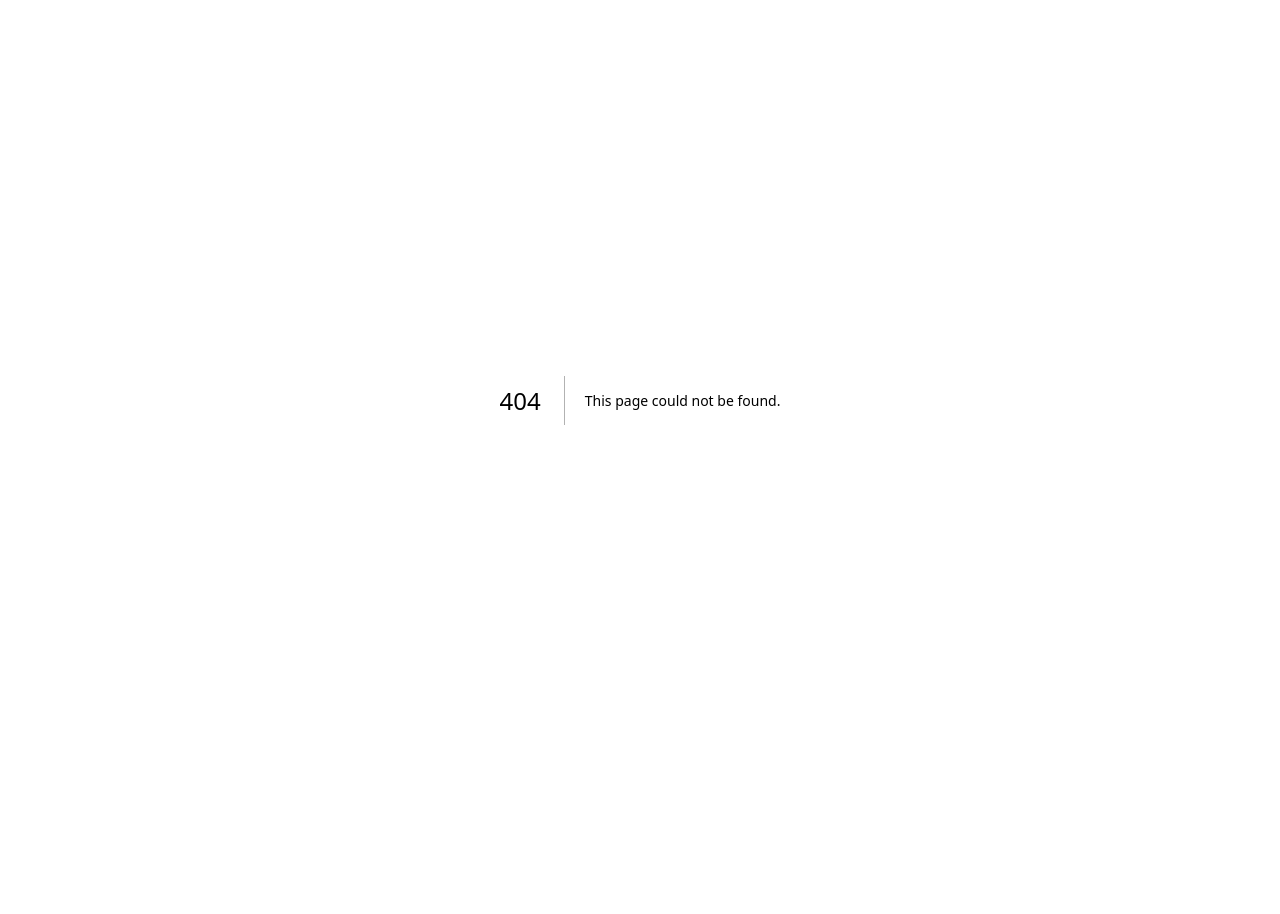
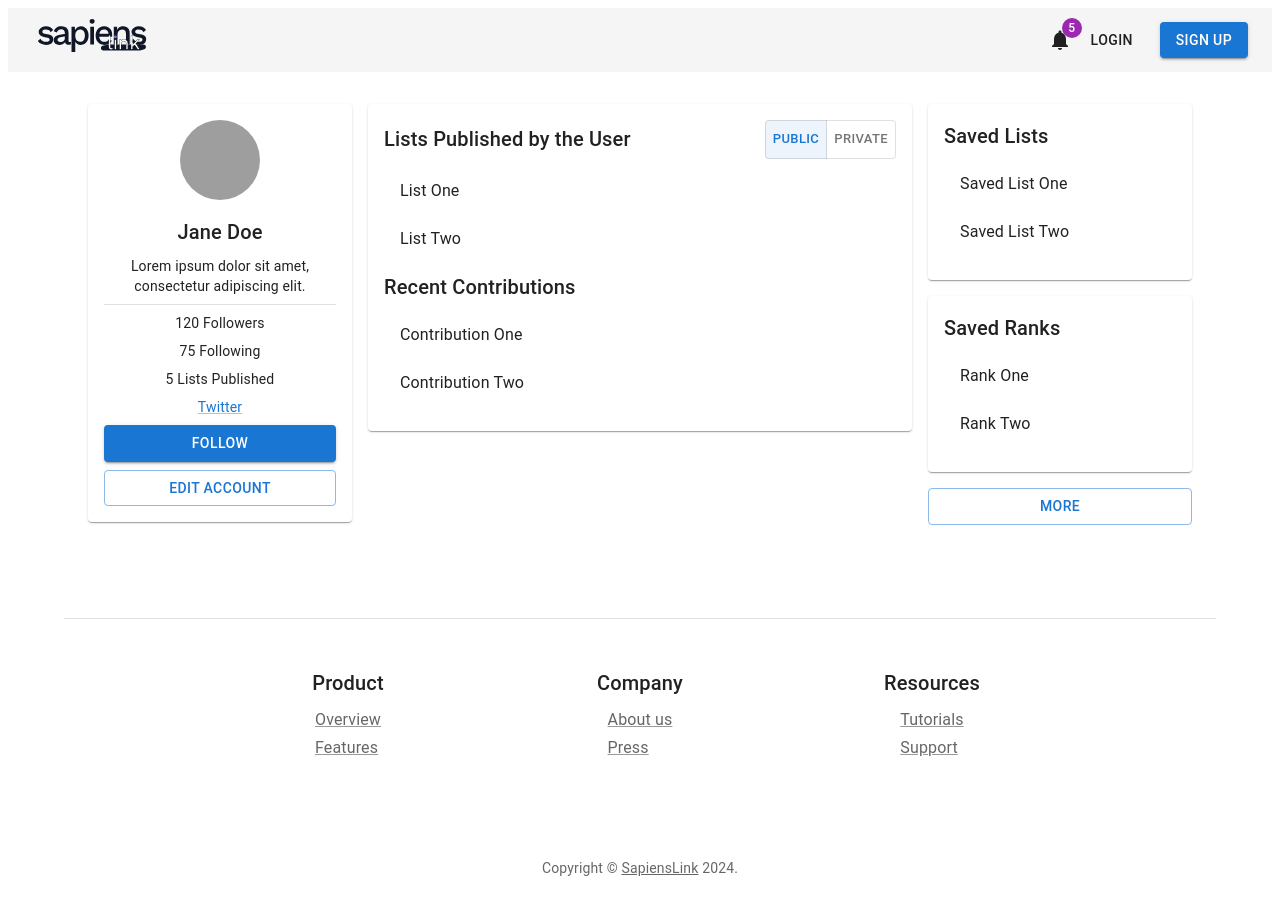
Before and after one commit to pierpaolo28/sapiensLink, a Next.js app in the folder frontend/: page /user_profile in a window 1280 px wide. Before the commit this address had no page. Shown: the top 914 px of the page. Before the commit the page ends 800 px from the top, so only its background shows below. Built offline with nearby package versions, Linux system fonts and the light colour scheme; grey boxes are pictures that could not be loaded.

Commit message:
user profile page creation

```diff
--- /dev/null
+++ b/frontend/pages/user_profile.tsx
@@ -0,0 +1,191 @@
+import React, { useState } from 'react';
+import {
+    Box,
+    Container,
+    Grid,
+    Paper,
+    Typography,
+    Button,
+    List,
+    ListItem,
+    ListItemText,
+    Avatar,
+    Link,
+    ToggleButtonGroup,
+    ToggleButton,
+    Divider
+} from '@mui/material';
+import AppLayout from "@/components/AppLayout";
+
+export default function UserProfilePage() {
+    // Example user data
+    const userProfile = {
+        name: 'Jane Doe',
+        imageUrl: '/path/to/user-avatar.jpg', // Replace with actual image path
+        bio: 'Lorem ipsum dolor sit amet, consectetur adipiscing elit.',
+        followersCount: 120, // Sample data
+        followingCount: 75, // Sample data
+        listsPublishedCount: 5, // Sample data
+        socialMedia: {
+            twitter: 'https://twitter.com/janedoe', // Replace with actual Twitter profile link
+        },
+        // ... other profile data
+    };
+    // Example data
+    const userLists = [
+        'List One',
+        'List Two',
+        // ... more lists
+    ];
+    const savedLists = [
+        'Saved List One',
+        'Saved List Two',
+        // ... more saved lists
+    ];
+
+    const savedRanks = [
+        'Rank One',
+        'Rank Two',
+        // ... more saved ranks
+    ];
+
+    const recentContributions = [
+        'Contribution One',
+        'Contribution Two',
+        // ... more contributions
+    ];
+
+    const [listVisibility, setListVisibility] = useState('public');
+
+    const handleListVisibility = (event: any, newVisibility: any) => {
+        if (newVisibility !== null) {
+            setListVisibility(newVisibility);
+        }
+    };
+
+    // Function to handle 'More' button click
+    const handleMoreClick = () => {
+        // Logic to handle 'More' button click
+        console.log("More button clicked");
+        // Potentially update state to show more items or navigate to a different view
+    };
+
+    return (
+        <AppLayout>
+            <Container maxWidth="lg">
+                <Box sx={{ my: 4 }}>
+                    <Grid container spacing={2}>
+                        {/* User profile info and buttons */}
+                        <Grid item xs={12} sm={4} md={3}>
+                            <Paper sx={{ p: 2, textAlign: 'center', mb: 2 }}>
+                                <Avatar
+                                    alt={userProfile.name}
+                                    src={userProfile.imageUrl}
+                                    sx={{ width: 80, height: 80, mx: 'auto' }}
+                                />
+                                <Typography variant="h6" sx={{ mt: 2 }}>
+                                    {userProfile.name}
+                                </Typography>
+                                <Typography variant="body2" sx={{ my: 1 }}>
+                                    {userProfile.bio}
+                                </Typography>
+                                <Divider sx={{ my: 1 }} />
+                                <Typography variant="body2" sx={{ my: 1 }}>
+                                    {userProfile.followersCount} Followers
+                                </Typography>
+                                <Typography variant="body2" sx={{ my: 1 }}>
+                                    {userProfile.followingCount} Following
+                                </Typography>
+                                <Typography variant="body2" sx={{ my: 1 }}>
+                                    {userProfile.listsPublishedCount} Lists Published
+                                </Typography>
+                                <Typography variant="body2" sx={{ my: 1 }}>
+                                    <Link href={userProfile.socialMedia.twitter} target="_blank" rel="noopener noreferrer">
+                                        Twitter
+                                    </Link>
+                                </Typography>
+                                <Button variant="contained" color="primary" fullWidth sx={{ mb: 1 }}>
+                                    Follow
+                                </Button>
+                                <Button variant="outlined" color="primary" fullWidth>
+                                    Edit Account
+                                </Button>
+                            </Paper>
+                        </Grid>
+
+                        {/* Lists Published by the user + Recent Contributions */}
+                        <Grid item xs={12} sm={8} md={6}>
+                            <Paper sx={{ p: 2, mb: 2 }}>
+                                <Box display="flex" justifyContent="space-between" alignItems="center">
+                                    <Typography variant="h6">Lists Published by the User</Typography>
+                                    <ToggleButtonGroup
+                                        color="primary"
+                                        value={listVisibility}
+                                        exclusive
+                                        onChange={handleListVisibility}
+                                        size="small"
+                                    >
+                                        <ToggleButton value="public">Public</ToggleButton>
+                                        <ToggleButton value="private">Private</ToggleButton>
+                                    </ToggleButtonGroup>
+                                </Box>
+                                <List>
+                                    {userLists.map((list, index) => (
+                                        <ListItem key={index}>
+                                            <ListItemText primary={list} />
+                                        </ListItem>
+                                    ))}
+                                </List>
+                                {/* Recent Contributions */}
+                                <Typography variant="h6">Recent Contributions</Typography>
+                                {recentContributions.length > 0 ? (
+                                    <List>
+                                        {recentContributions.map((contribution, index) => (
+                                            <ListItem key={index}>
+                                                <ListItemText primary={contribution} />
+                                            </ListItem>
+                                        ))}
+                                    </List>
+                                ) : (
+                                    <Typography variant="body1">No recent contributions.</Typography>
+                                )}
+                            </Paper>
+                        </Grid>
+
+                        {/* Saved Lists */}
+                        <Grid item xs={12} sm={12} md={3}>
+                            <Paper sx={{ p: 2, mb: 2 }}>
+                                <Typography variant="h6">Saved Lists</Typography>
+                                <List>
+                                    {savedLists.map((list, index) => (
+                                        <ListItem key={index}>
+                                            <ListItemText primary={list} />
+                                        </ListItem>
+                                    ))}
+                                </List>
+                            </Paper>
+
+                            {/* Saved Ranks */}
+                            <Paper sx={{ p: 2, mb: 2 }}>
+                                <Typography variant="h6">Saved Ranks</Typography>
+                                <List>
+                                    {savedRanks.map((rank, index) => (
+                                        <ListItem key={index}>
+                                            <ListItemText primary={rank} />
+                                        </ListItem>
+                                    ))}
+                                </List>
+                            </Paper>
+
+                            {/* More button */}
+                            <Button fullWidth variant="outlined" onClick={handleMoreClick}>
+                                More
+                            </Button>
+
+                        </Grid>
+                    </Grid>
+                </Box>
+            </Container>
+        </AppLayout>
+    );
+}
```
Also changed, not shown: frontend/pages/list.tsx (+29 -7 lines).
